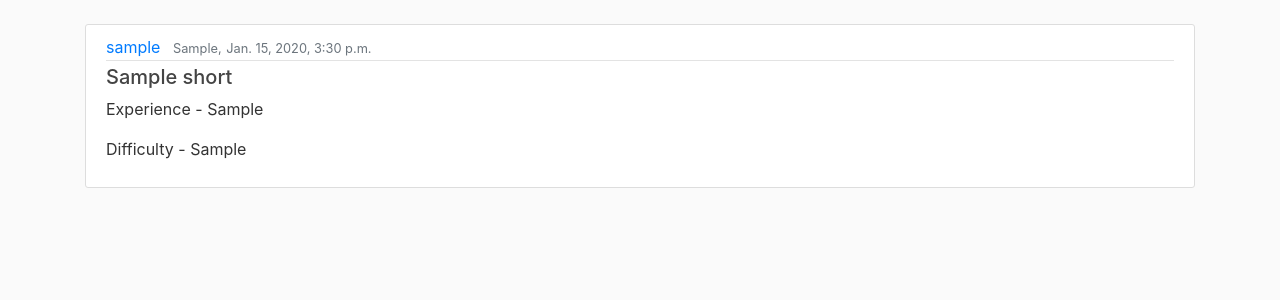
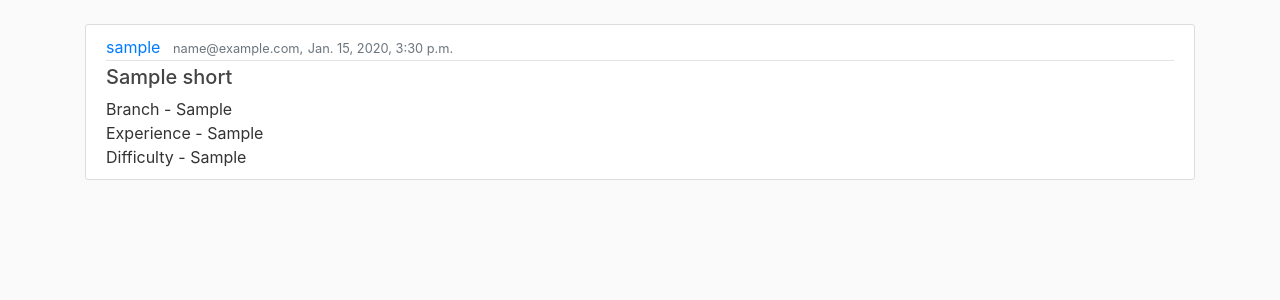
Before and after one commit to RajMakkad/interview_shorts, a Django app: page / in a window 1280 px wide. Shown: the part 56-356 px from the top of the page. Run offline with Django 4.2, Linux system fonts and the light colour scheme; tables that the repository leaves empty hold one stand-in row (values such as "Sample post").

Commit message:
1. changed short.author to short.author.username. 2. Improved on styling a bit.

```diff
--- a/shorts/templates/shorts/home.html
+++ b/shorts/templates/shorts/home.html
@@ -4,13 +4,14 @@
         <article class="media content-section">
             <div class="media-body">
             <div class="article-metadata">
-                <a class="mr-2" href="#">{{ short.author }}</a>
-                <small class="text-muted">{{ short.branch }},</small>
+                <a class="mr-2" href="#">{{ short.author.username }}</a>
+                <small class="text-muted">{{ short.author.email }},</small>
                 <small class="text-muted">{{ short.post_date }}</small>
             </div>
             <h5><a class="article-title" href="#">{{ short.title }}</a></h5>
-            <p class="article-content"> Experience - {{ short.experience }}</p>
-            <p class="article-content"> Difficulty - {{ short.difficulty }}</p>
+            <p class="article-content" style="padding: 0; margin: 0;"> Branch - {{ short.branch }}</p>
+            <p class="article-content" style="padding: 0; margin: 0;"> Experience - {{ short.experience }}</p>
+            <p class="article-content" style="padding: 0; margin: 0;"> Difficulty - {{ short.difficulty }}</p>
             </div>
         </article>
     {% endfor %}
```
